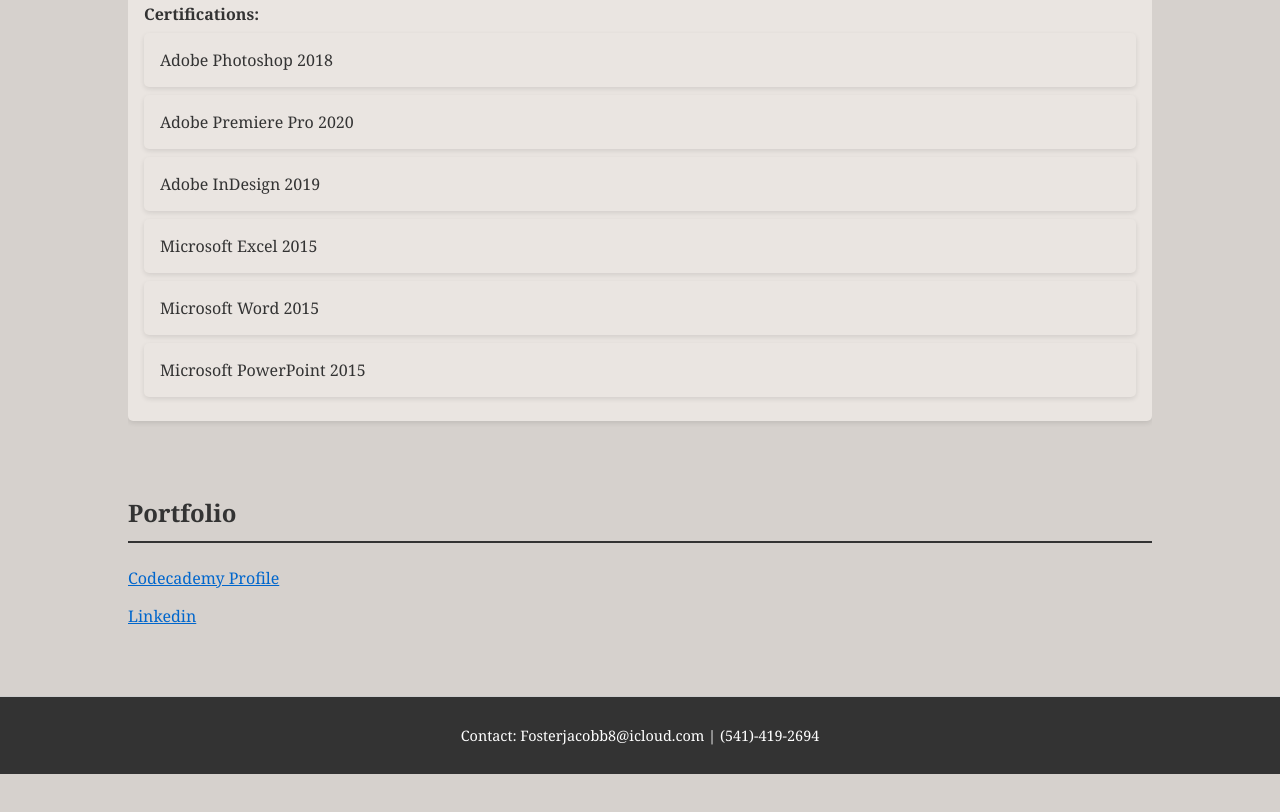
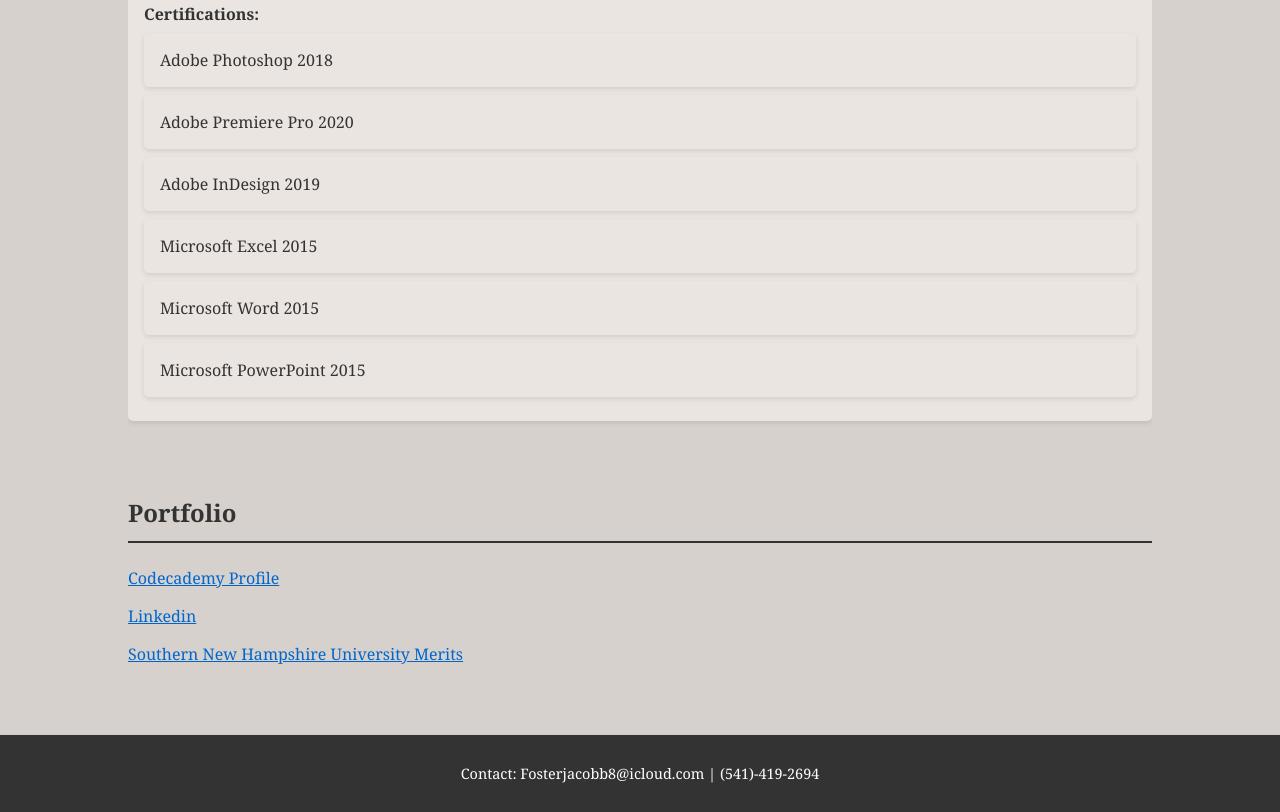
Before and after one commit to Misplas/website-portfolio, a plain HTML site: page index.html in a window 1280 px wide. Shown: the part 1577-2389 px from the top of the page. Before the commit the page ends 2351 px from the top, so only its background shows below. Drawn offline with Linux system fonts and the light colour scheme.

Commit message:
SNHU Merit page
Added SNHU Merit page

```diff
--- a/index.html
+++ b/index.html
@@ -64,6 +64,7 @@
             <p><a href="https://misplas.github.io/website-portfolio/"></a></p>
             <p><a href="https://www.codecademy.com/profiles/j8cobb" target="_blank">Codecademy Profile</a></p>
             <p><a href="https://www.linkedin.com/in/jacobbfoster/" target="https://www.linkedin.com/in/jacobbfoster/">Linkedin</a></p>
+            <p><a href="https://meritpages.com/Jacobb-Foster/8554774" target="https://meritpages.com/Jacobb-Foster/8554774">Southern New Hampshire University Merits</a></p>
         </section>
     </div>
 
```
